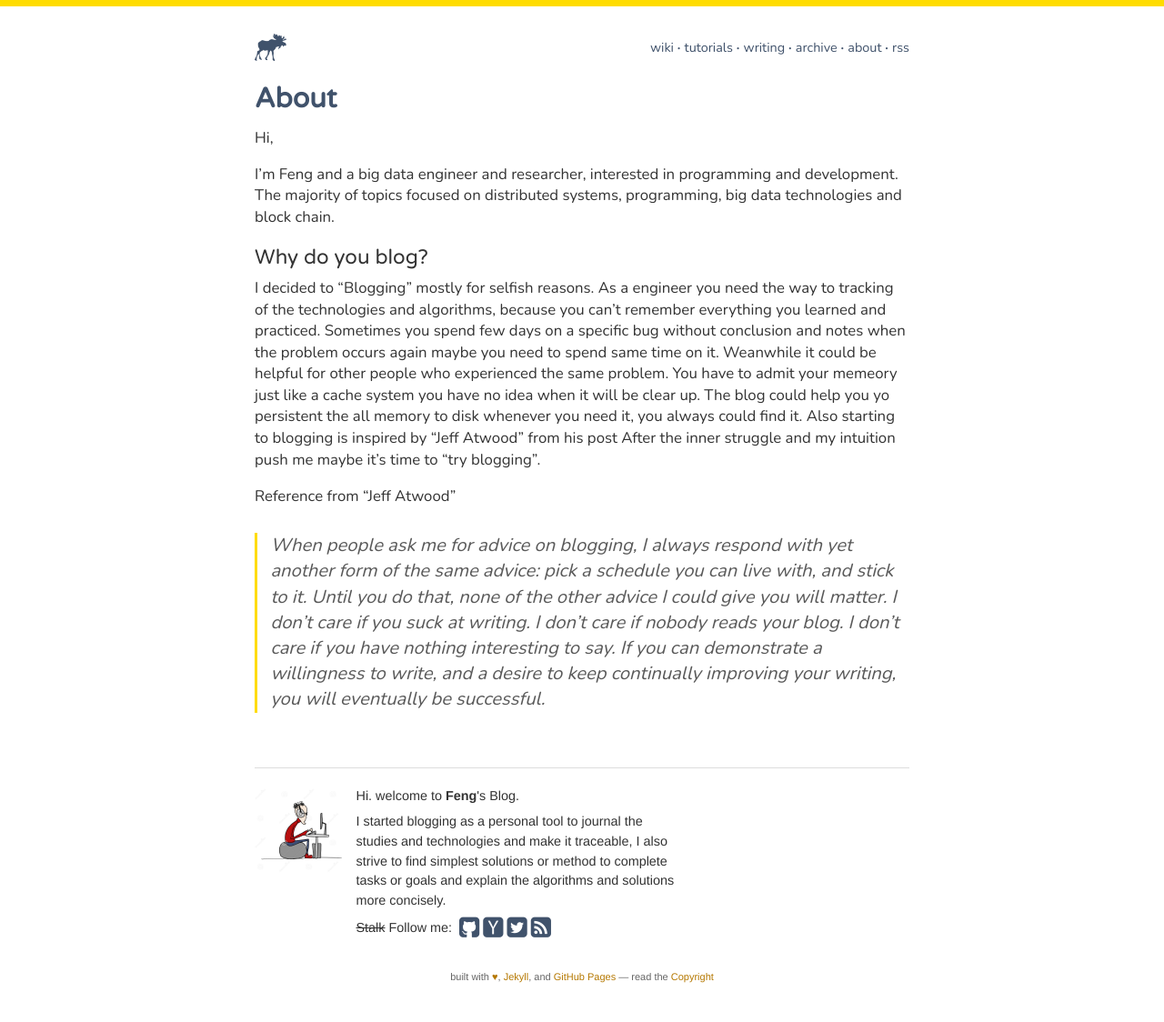
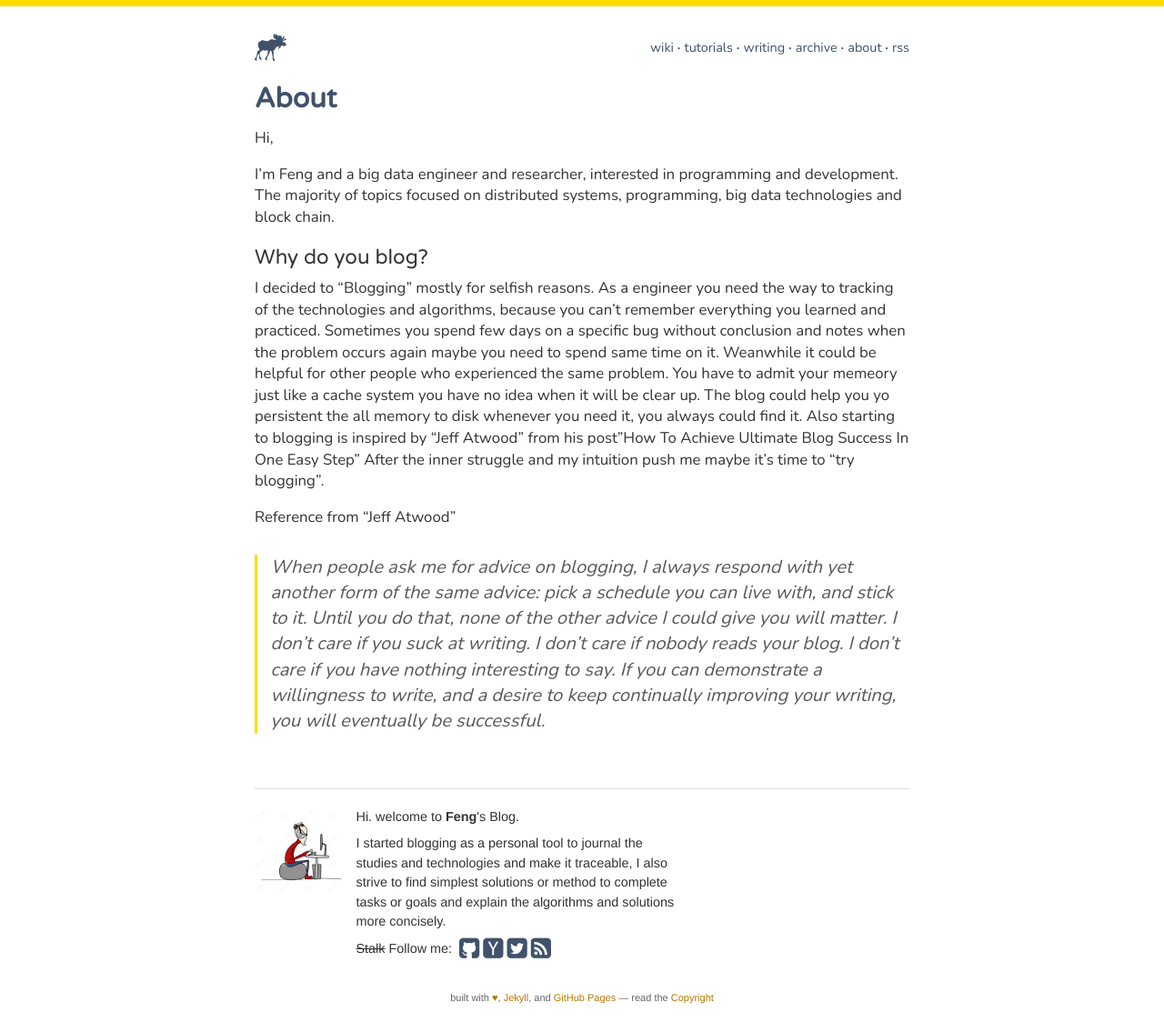
Before and after one commit to SharpLu/Blog, a Jekyll site: the page built from about/index.md, in a window 1280 px wide. Shown: the whole page at 91% size. Built offline with Jekyll 4.4.1, drawn with Linux system fonts in a browser that asks for light colours; before the commit the page ends 1100 px from its top, so only the background shows below that.

Commit message:
Update index.md

```diff
--- a/about/index.md
+++ b/about/index.md
@@ -10,7 +10,7 @@ I’m Feng and a big data engineer and researcher, interested in programming and
 
 Why do you blog?
 ----------
-I decided to "Blogging" mostly for selfish reasons. As a engineer you need the way to tracking of the technologies and algorithms, because you can't remember everything you learned and practiced. Sometimes you spend few days on a specific bug without conclusion and notes when the problem occurs again maybe you need to spend same time on it. Weanwhile it could be helpful for other people who experienced the same problem. You have to admit your memeory just like a cache system you have no idea when it will be clear up. The blog could help you yo persistent the all memory to disk whenever you need it, you always could find it. Also starting to blogging is inspired by "Jeff Atwood" from his post<How To Achieve Ultimate Blog Success In One Easy Step> After the inner struggle and my intuition push me maybe it’s time to “try blogging”.
+I decided to "Blogging" mostly for selfish reasons. As a engineer you need the way to tracking of the technologies and algorithms, because you can't remember everything you learned and practiced. Sometimes you spend few days on a specific bug without conclusion and notes when the problem occurs again maybe you need to spend same time on it. Weanwhile it could be helpful for other people who experienced the same problem. You have to admit your memeory just like a cache system you have no idea when it will be clear up. The blog could help you yo persistent the all memory to disk whenever you need it, you always could find it. Also starting to blogging is inspired by "Jeff Atwood" from his post"How To Achieve Ultimate Blog Success In One Easy Step" After the inner struggle and my intuition push me maybe it’s time to “try blogging”.
 
 
  <!--哈哈我是注释，不会在浏览器中显示。
```
